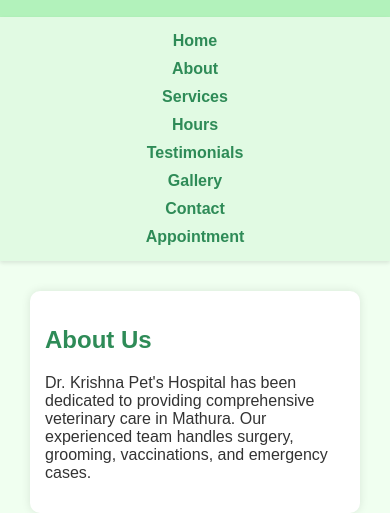
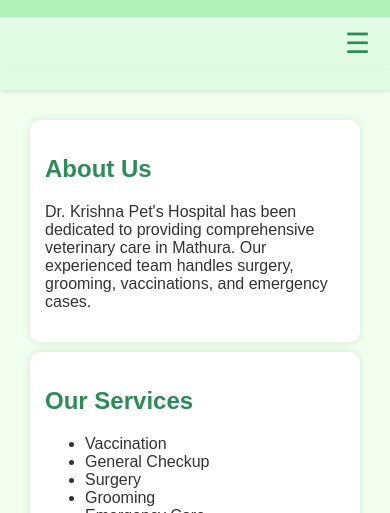
Before and after one commit to Chandan0121/Krishna-Pet-s-Hospital, a plain HTML site: page index.html in a window 390 px wide. Shown: the part 223-736 px from the top of the page. Drawn offline with Linux system fonts and the light colour scheme.

Commit message:
Update index.html

```diff
--- a/index.html
+++ b/index.html
@@ -51,6 +51,21 @@
       color: #555;
     }
 
+    /* Hamburger Menu */
+    .menu-toggle {
+      display: none;
+    }
+
+    .menu-icon {
+      display: none;
+      font-size: 28px;
+      cursor: pointer;
+      padding: 10px 20px;
+      color: #2e8b57;
+      background-color: #e1fae3;
+      text-align: right;
+    }
+
     nav {
       width: 100%;
       background-color: #e1fae3;
@@ -88,6 +103,27 @@
     nav a:hover {
       background-color: #c2f0c2;
       border-bottom: 2px solid #2e8b57;
+    }
+
+    /* Responsive Hamburger */
+    @media (max-width: 768px) {
+      .menu-icon {
+        display: block;
+      }
+
+      nav ul {
+        display: none;
+        flex-direction: column;
+        background-color: #e1fae3;
+      }
+
+      .menu-toggle:checked + .menu-icon + nav ul {
+        display: flex;
+      }
+
+      nav li {
+        margin: 10px 0;
+      }
     }
 
     .content {
@@ -180,15 +216,6 @@
         padding: 15px;
       }
 
-      nav ul {
-        flex-direction: column;
-        align-items: center;
-      }
-
-      nav li {
-        margin: 5px 0;
-      }
-
       header {
         flex-direction: column;
       }
@@ -209,6 +236,10 @@
       <div class="tagline">Caring for your pets like family</div>
     </div>
   </header>
+
+  <!-- Hamburger Menu -->
+  <input type="checkbox" id="menu-toggle" class="menu-toggle">
+  <label for="menu-toggle" class="menu-icon">&#9776;</label>
 
   <nav>
     <ul>
```
